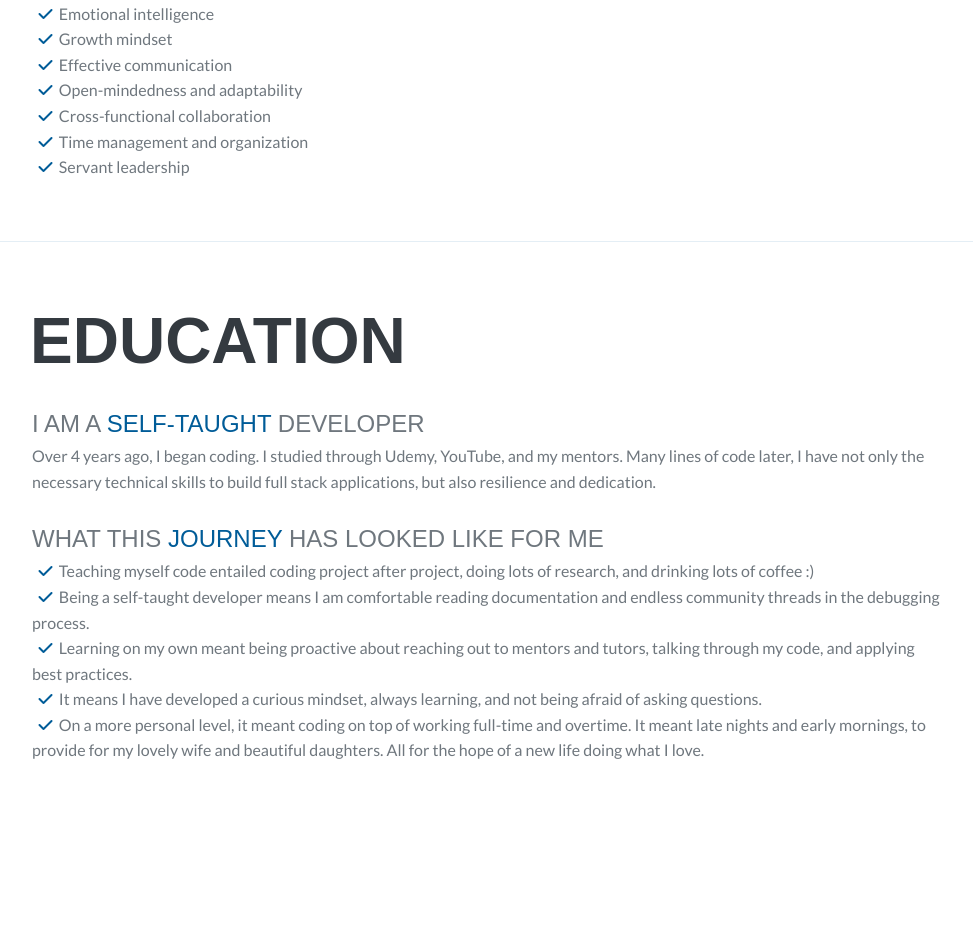
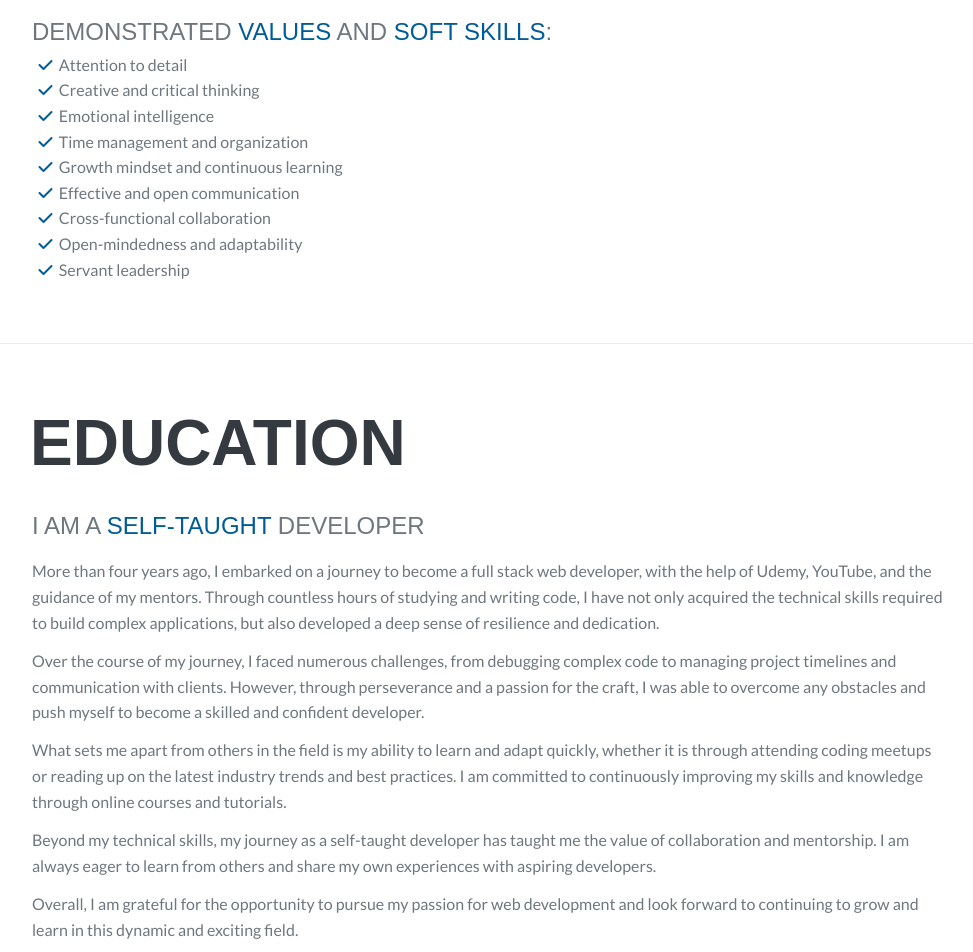
Before and after one commit to eugeneilin/eugeneilin.dev, a React (Create React App) app: page / in a window 1280 px wide. Shown: the part 4140-5092 px from the top of the page, without its empty margins (288-1261 px from the left). Built offline with nearby package versions, Linux system fonts and the light colour scheme; a web font is replaced by a local one.

Commit message:
edited text and improved css, did not get to animations yet lol

```diff
--- a/src/App.css
+++ b/src/App.css
@@ -244,9 +244,13 @@ span {
 }
 
 /* Utilities */
+.py-1 {
+  padding-top: 0.8rem;
+  padding-bottom: 0.8rem;
+}
+
 .pt-1 {
   padding-top: 0.8rem;
-  padding-bottom: 0.8rem; /* to fix */
 }
 
 .line {
--- a/src/components/homepage/About.jsx
+++ b/src/components/homepage/About.jsx
@@ -11,11 +11,11 @@ const About = () => {
       <h4>
         <span>Full Stack</span> Web Developer
       </h4>
-      <div className='pt-1'>
+      <div className='py-1'>
         <p>Dynamic and creative web developer, specializing in the MERN stack.</p>
         <p>Charlotte, North Carolina</p>
       </div>
-      <div className='pt-1'>
+      <div className='py-1'>
         <a href='https://github.com/eugeneilin' target='_blank'>
           <i className='fab fa-github fa-2x'></i>
         </a>
--- a/src/components/homepage/Education.jsx
+++ b/src/components/homepage/Education.jsx
@@ -22,10 +22,32 @@ const Education = () => {
         <h4>
           I am a <span>Self-Taught</span> Developer
         </h4>
-        <p>
-          Over 4 years ago, I began coding. I studied through Udemy, YouTube, and my mentors. Many
-          lines of code later, I have not only the necessary technical skills to build full stack
-          applications, but also resilience and dedication.
+        <p className='pt-1'>
+          More than four years ago, I embarked on a journey to become a full stack web developer,
+          with the help of Udemy, YouTube, and the guidance of my mentors. Through countless hours
+          of studying and writing code, I have not only acquired the technical skills required to
+          build complex applications, but also developed a deep sense of resilience and dedication.
+        </p>
+        <p className='pt-1'>
+          Over the course of my journey, I faced numerous challenges, from debugging complex code to
+          managing project timelines and communication with clients. However, through perseverance
+          and a passion for the craft, I was able to overcome any obstacles and push myself to
+          become a skilled and confident developer.
+        </p>
+        <p className='pt-1'>
+          What sets me apart from others in the field is my ability to learn and adapt quickly,
+          whether it is through attending coding meetups or reading up on the latest industry trends
+          and best practices. I am committed to continuously improving my skills and knowledge
+          through online courses and tutorials.
+        </p>
+        <p className='pt-1'>
+          Beyond my technical skills, my journey as a self-taught developer has taught me the value
+          of collaboration and mentorship. I am always eager to learn from others and share my own
+          experiences with aspiring developers.
+        </p>
+        <p className='pt-1'>
+          Overall, I am grateful for the opportunity to pursue my passion for web development and
+          look forward to continuing to grow and learn in this dynamic and exciting field.
         </p>
       </div>
       <div className='pt-1'>
--- a/src/components/homepage/References.jsx
+++ b/src/components/homepage/References.jsx
@@ -11,7 +11,7 @@ const References = () => {
       <h4>
         Quick <span>word of recommendation</span>
       </h4>
-      <div className='pt-1'>
+      <div className='py-1'>
         <div className='references-container'>
           {ReferenceList.map((reference) => {
             return (
--- a/src/components/homepage/Skills.jsx
+++ b/src/components/homepage/Skills.jsx
@@ -45,13 +45,13 @@ const Skills = () => {
         </h4>
         <div className='acumen'>{displayAcumen}</div>
       </div>
-      <div className='pt-1'>
+      <div className='py-1'>
         <h4>
           Developed <span>core competencies</span>:
         </h4>
         <div>{displayCompetencies}</div>
       </div>
-      <div className='pt-1'>
+      <div className='py-1'>
         <h4>
           Demonstrated <span>values</span> and <span>soft skills</span>:
         </h4>
--- a/src/helpers/EducationList.js
+++ b/src/helpers/EducationList.js
@@ -1,6 +1,6 @@
 export const EducationList = {
   whatDoesSelfTaughtMean: [
-    'Teaching myself code entailed coding project after project, doing lots of research, and drinking lots of coffee :)',
+    'Teaching myself code included project after project, lots of research, and lots of coffee.',
     'Being a self-taught developer means I am comfortable reading documentation and endless community threads in the debugging process.',
     'Learning on my own meant being proactive about reaching out to mentors and tutors, talking through my code, and applying best practices.',
     'It means I have developed a curious mindset, always learning, and not being afraid of asking questions.',
--- a/src/helpers/SkillList.js
+++ b/src/helpers/SkillList.js
@@ -22,15 +22,19 @@ export const SkillList = {
     'Cross-browser compatibility',
     'Testing and debugging',
     'UI / UX design',
+    'Database management',
+    'API design and integration',
+    'Deployment',
   ],
   values: [
+    'Attention to detail',
     'Creative and critical thinking',
     'Emotional intelligence',
-    'Growth mindset',
-    'Effective communication',
+    'Time management and organization',
+    'Growth mindset and continuous learning',
+    'Effective and open communication',
+    'Cross-functional collaboration',
     'Open-mindedness and adaptability',
-    'Cross-functional collaboration',
-    'Time management and organization',
     'Servant leadership',
   ],
 };
--- a/src/pages/ProjectDisplay.jsx
+++ b/src/pages/ProjectDisplay.jsx
@@ -31,7 +31,7 @@ const ProjectDisplay = () => {
       <div className='project-img' style={{ backgroundImage: `url(${project.image})` }}></div>
       <div className='project-content'>
         <h3>{project.name}</h3>
-        <p className='pt-1'>{project.subtitle}</p>
+        <p className='py-1'>{project.subtitle}</p>
         <div className='links'>
           <div className='link'>
             <Link to='/#experience' smooth>
```
